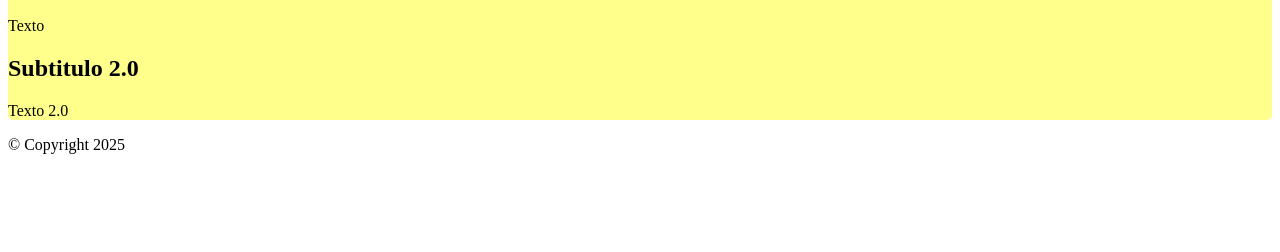
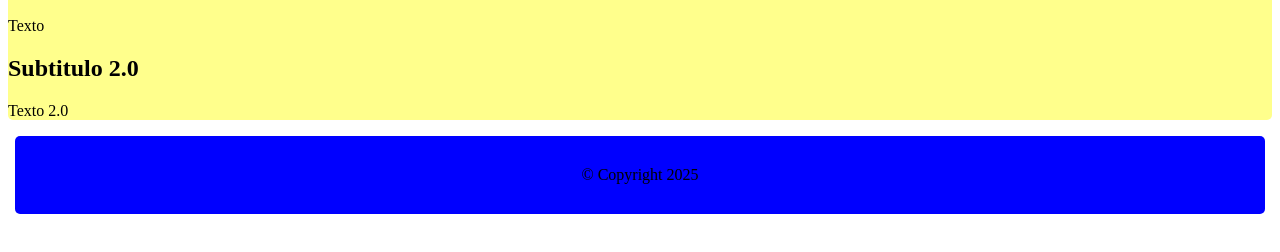
Before and after one commit to LipeRodri/nopainnogainfour, a plain HTML site: page index.html in a window 1280 px wide. Shown: the part 110-362 px from the top of the page. Drawn offline with Linux system fonts and the light colour scheme.

Commit message:
Update style.css

```diff
--- a/style.css
+++ b/style.css
@@ -17,3 +17,10 @@ footer{
 *{
     text-transform: capitalize;
 }
+
+footer{
+    text-align: center;
+    padding: 14px;
+    margin: 7px;
+    background-color: blue;
+}
```
